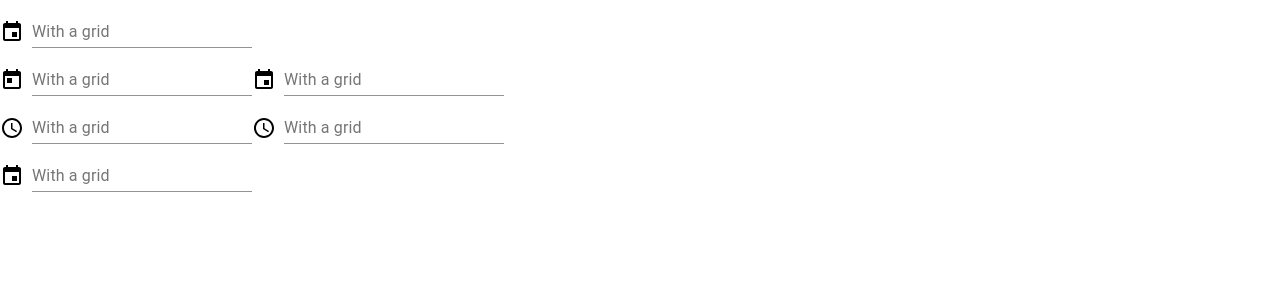
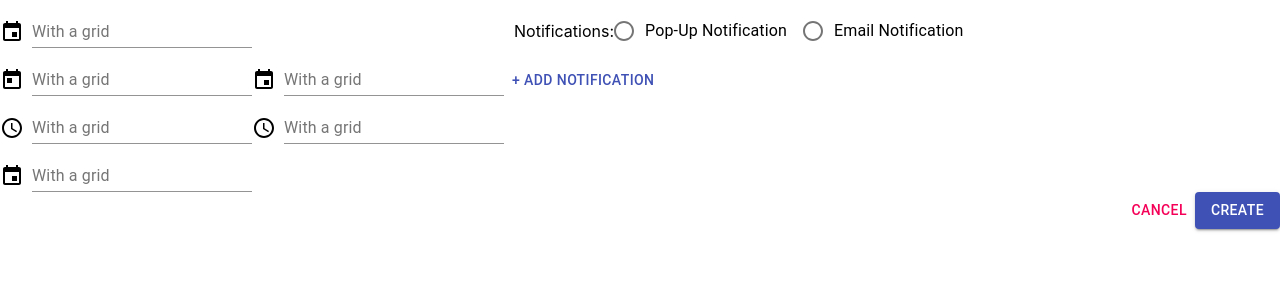
Before and after one commit to AdhamNour/gp-pages, a React (Create React App) app: page / in a window 1280 px wide. Shown: the top 300 px of the page. Built offline with nearby package versions, Linux system fonts and the light colour scheme.

Commit message:
finished AddEvent Page

```diff
--- /dev/null
+++ b/src/Components/AddEvent/Notifications/NotificationItem/NotificationItem.js
@@ -0,0 +1,39 @@
+import React, { Component } from "react";
+import { Radio, RadioGroup, FormControlLabel } from "@material-ui/core";
+class NotificationItem extends Component {
+  constructor(props) {
+    super(props);
+    this.state = { value: false };
+  }
+  changeHandler = (event) => {
+    this.setState({ value: event.target.value });
+    console.log(
+      "from NotificationItem.js changeHandler the new value is " +
+        event.target.value
+    );
+  };
+  render() {
+    return (
+      <RadioGroup
+        aria-label="gender"
+        name="gender1"
+        value={this.state.value}
+        onChange={this.changeHandler}
+        row
+      >
+        <FormControlLabel
+          value="true"
+          control={<Radio />}
+          label="Pop-Up Notification"
+        />
+        <FormControlLabel
+          value="false"
+          control={<Radio />}
+          label="Email Notification"
+        />
+      </RadioGroup>
+    );
+  }
+}
+
+export default NotificationItem;
--- /dev/null
+++ b/src/Components/AddEvent/Notifications/Notifications.js
@@ -0,0 +1,38 @@
+import React, { Component } from "react";
+import { Button } from "@material-ui/core";
+import NotificationItem from "./NotificationItem/NotificationItem";
+
+import classes from "./Notifications.module.css";
+
+class Notifications extends Component {
+  constructor(props) {
+    super(props);
+    this.state = {
+      notification: [false],
+    };
+  }
+  addNotificationHandler = () => {
+    let currentNotification = this.state.notification;
+    currentNotification.push(false);
+    this.setState({ notification: currentNotification });
+  };
+  render() {
+    let notification = this.state.notification.map((element, index) => {
+      return <NotificationItem key={index} />;
+    });
+    //TODO: Dont forget to extract out the styling to CSS file
+    return (
+      <div className={classes.NotificationContainer}>
+        <div style={{display: 'flex', flexDirection:'row',alignItems: 'center',margin: '10px'}}>
+            <subtitle>Notifications: </subtitle>
+          <div style={{display: 'flex', flexDirection:'column'}}>{notification}</div>
+        </div>
+        <Button color="primary" onClick={this.addNotificationHandler}>
+          + ADD NOTIFICATION
+        </Button>
+      </div>
+    );
+  }
+}
+
+export default Notifications;
--- /dev/null
+++ b/src/Components/AddEvent/Notifications/Notifications.module.css
@@ -0,0 +1,8 @@
+.NotificationContainer {
+    display: flex;
+    flex-direction: column;
+    height: 100%;
+    width: 100%;
+    justify-content: flex-start;
+    align-items: flex-start;
+}
--- a/src/Containers/AddEventPage/AddEvent.js
+++ b/src/Containers/AddEventPage/AddEvent.js
@@ -1,13 +1,28 @@
-import React, { Component } from "react";
+import React, { Component, Fragment } from "react";
 import classes from "./AddEvent.module.css";
 import InputPart from "./LeftPart/InputPart";
-
+import Notification from "../../Components/AddEvent/Notifications/Notifications";
+import {Button} from "@material-ui/core"
 class AddEvent extends Component {
   render() {
     return (
-      <div className={classes.AddEvent}>
-       <InputPart/>
-      </div>
+      <Fragment>
+        <div className={classes.AddEvent}>
+          <InputPart />
+          <div>
+            <Notification />
+          </div>
+        </div>
+        <div className={classes.CreateDiscardContainer} >
+        <Button color="secondary">
+            Cancel
+          </Button>
+          <Button variant="contained" color="primary" >
+            Create
+          </Button>
+
+        </div>
+      </Fragment>
     );
   }
 }
--- a/src/Containers/AddEventPage/AddEvent.module.css
+++ b/src/Containers/AddEventPage/AddEvent.module.css
@@ -6,3 +6,10 @@
     justify-content: flex-start;
     align-items: flex-start;
 }
+.CreateDiscardContainer {
+    display: flex;
+    flex-direction: row;
+    width: 100%;
+    justify-content: flex-end;
+    align-items: flex-end;
+}
```
